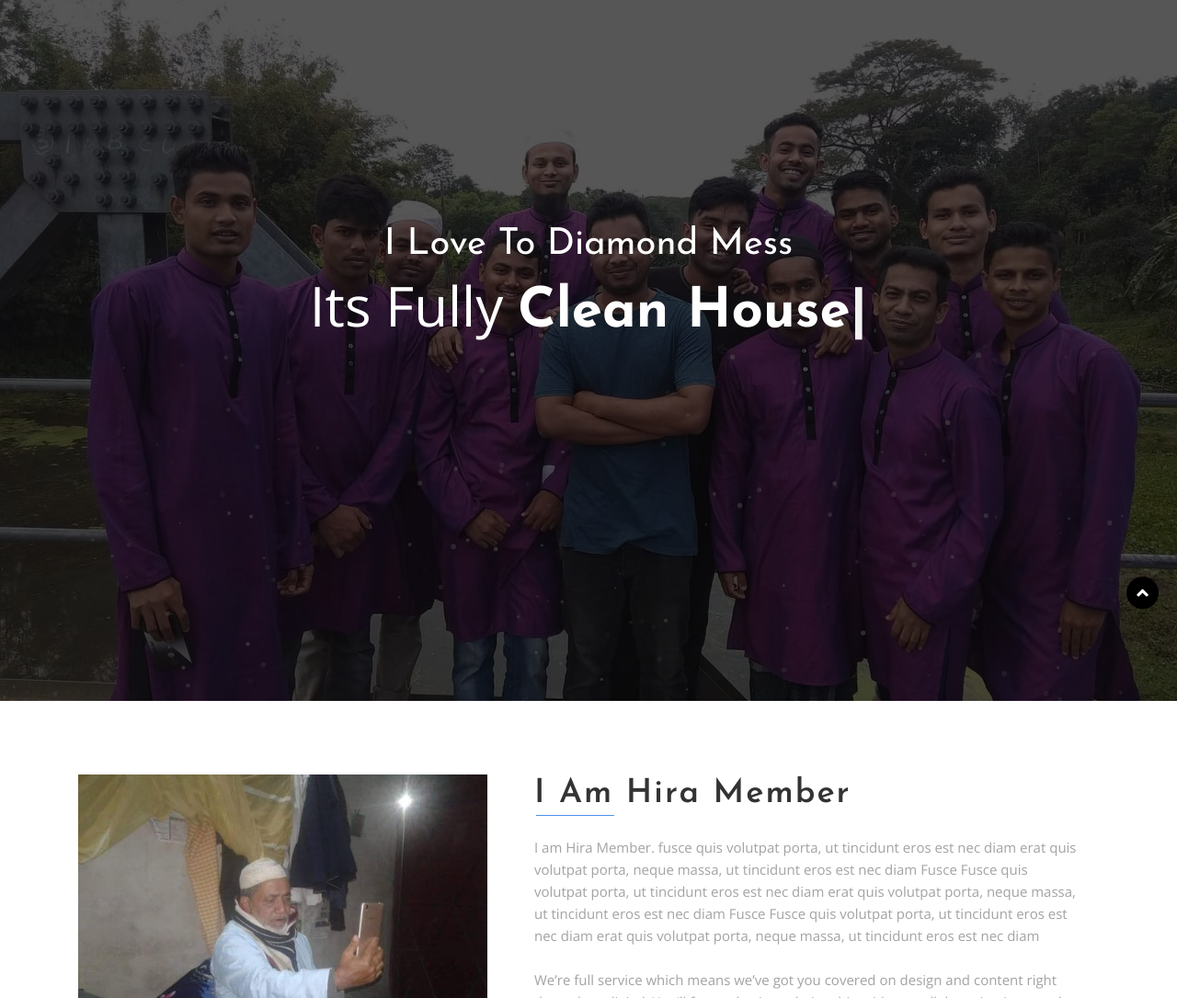
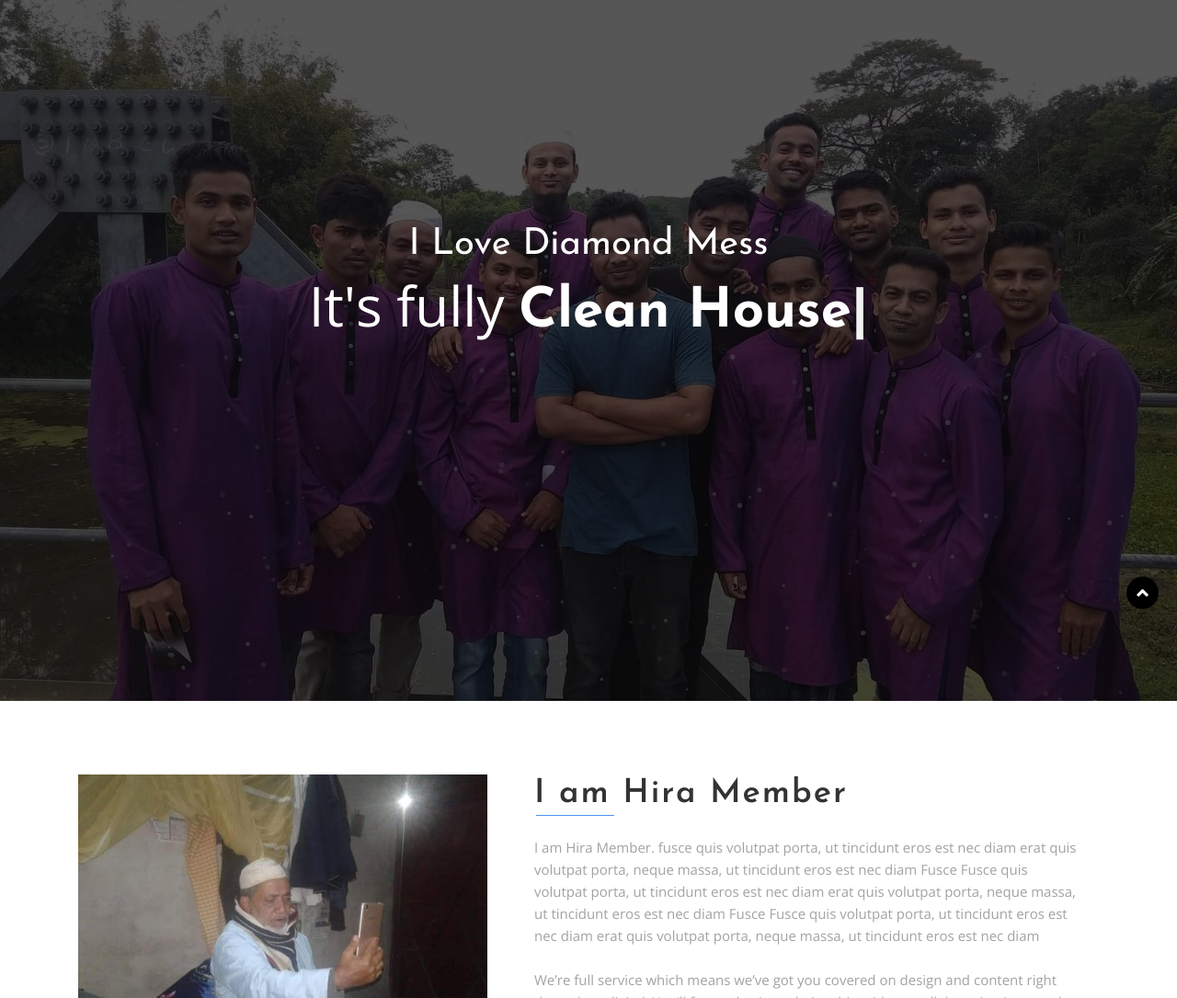
Before and after one commit to Saiedafride11/diamond-mes, a plain HTML site: page index.html in a window 1280 px wide. Shown: the part 118-1203 px from the top of the page at 92% size. Drawn offline with nearby package versions, Linux system fonts and the light colour scheme; animation ran at ten frames a second.

Commit message:
to pronoun cancel

```diff
--- a/index.html
+++ b/index.html
@@ -70,8 +70,8 @@
         <div class="container">
             <div class="row d-flex justify-content-center">
                 <div class="col-12 text-center text-white hero-text">
-                    <h2 class="animate__animated animate__zoomIn animate__delay-1s">I Love To Diamond Mess</h2>
-                    <h1>Its Fully <span class="typed-js-text"></span></h1>
+                    <h2 class="animate__animated animate__zoomIn animate__delay-1s">I Love Diamond Mess</h2>
+                    <h1>It's fully <span class="typed-js-text"></span></h1>
                 </div>
             </div>
         </div>
@@ -92,13 +92,13 @@
                     <div class="about-text-slide">
                         <ul>
                             <li class="text-left pt-0 pb-3 px-3 ">
-                                <h4 class="about-title wow animate__animated animate__fadeInDown animate__delay-1s">I Am Hira Member</h4>
+                                <h4 class="about-title wow animate__animated animate__fadeInDown animate__delay-1s">I am Hira Member</h4>
                                 <p class="mt-4">I am Hira Member.  fusce quis volutpat porta, ut tincidunt eros est nec diam erat quis volutpat porta, neque massa, ut tincidunt eros est nec diam Fusce Fusce quis volutpat porta, ut tincidunt eros est nec diam erat quis volutpat porta, neque massa, ut tincidunt eros est nec diam Fusce Fusce quis volutpat porta, ut tincidunt eros est nec diam erat quis volutpat porta, neque massa, ut tincidunt eros est nec diam</p>
 
                                 <p class="mt-4">We’re full service which means we’ve got you covered on design and content right through to digital. You’ll form a lasting relationship with us, collaboration is central to everything we do.</p>
                             </li>
                             <li class="text-left pt-0 pb-3 px-3 ">
-                                <h4 class="about-title wow animate__animated animate__fadeInUp animate__delay-5s">I Am Big Boss</h4>
+                                <h4 class="about-title wow animate__animated animate__fadeInUp animate__delay-5s">I am Big Boss</h4>
                                 <p class="mt-4">I am Big. fusce quis volutpat porta, ut tincidunt eros est nec diam erat quis volutpat porta, neque massa, ut tincidunt eros est nec diam Fusce Fusce quis volutpat porta, ut tincidunt eros est nec diam erat quis volutpat porta, neque massa, ut tincidunt eros est nec diam Fusce Fusce quis volutpat porta, ut tincidunt eros est nec diam erat quis volutpat porta, neque massa, ut tincidunt eros est nec diam</p>
 
                                 <p class="mt-4">We’re full service which means we’ve got you covered on design and content right through to digital. You’ll form a lasting relationship with us, collaboration is central to everything we do.</p>
```
